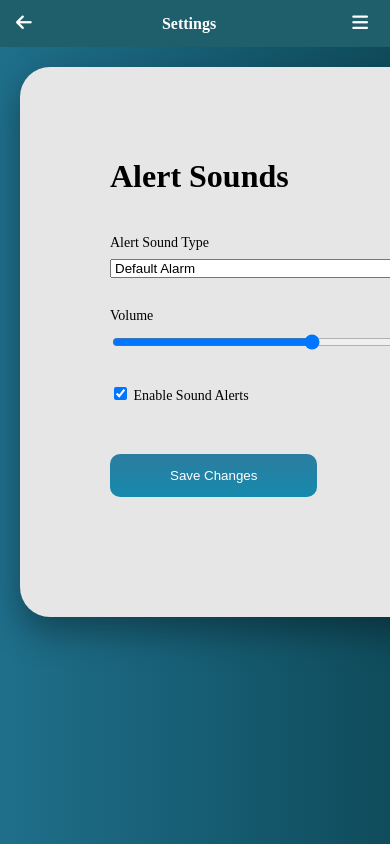
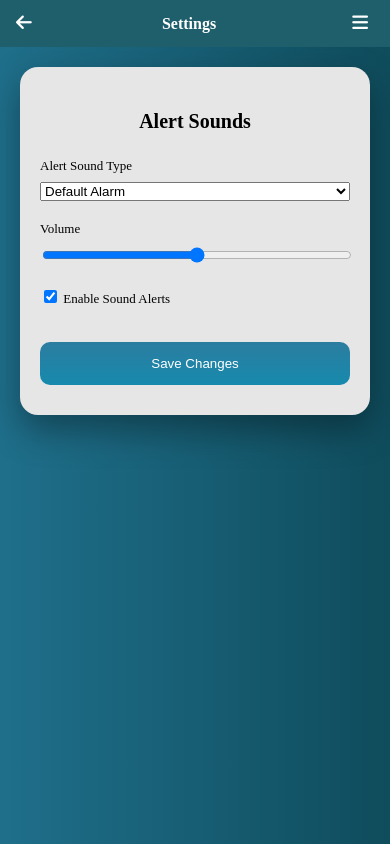
Before and after one commit to myk-101/ExamGuard, a Flask app: page /settings/alerts in a window 390 px wide. Run offline with Flask 3, Linux system fonts and the light colour scheme.

Commit message:
Update alert.css

```diff
--- a/ExamGuard/static/css/settings_css/alert.css
+++ b/ExamGuard/static/css/settings_css/alert.css
@@ -1,6 +1,8 @@
-/* ALERTS CARD */
+*{
+    box-sizing: border-box;
+}
 .alerts-card {
-    width: 1000px;
+    width: 100%;
     height: 550px;
     background: #e6e6e6;
     border-radius: 30px;
@@ -42,3 +44,38 @@
     color: white;
     cursor: pointer;
 }
+
+@media (max-width: 768px){
+
+    .alerts-card {
+        width: 100%;
+        height: auto;
+        padding: 30px 20px;
+        border-radius: 18px;
+        box-sizing: border-box;
+    }
+
+    .alerts-card h1 {
+        font-size: 20px;
+        margin-bottom: 25px;
+        text-align: center;
+    }
+
+    .alerts-section {
+        width: 100%;
+    }
+
+    .sound-group {
+        margin-bottom: 20px;
+    }
+
+    .sound-group label {
+        font-size: 13px;
+    }
+
+    .alerts-section button {
+        width: 100%;
+        padding: 14px;
+        margin-top: 15px;
+    }
+}
```
